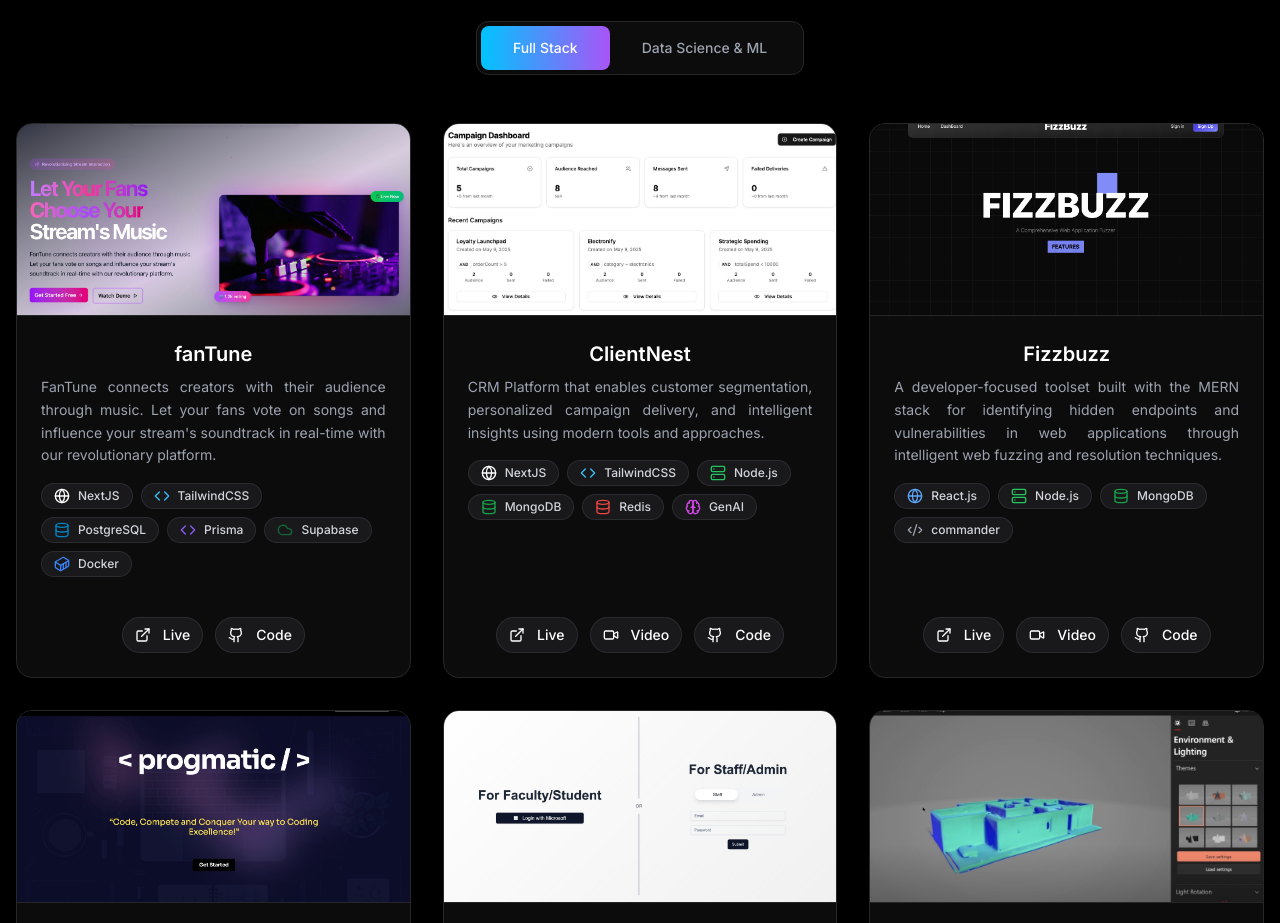
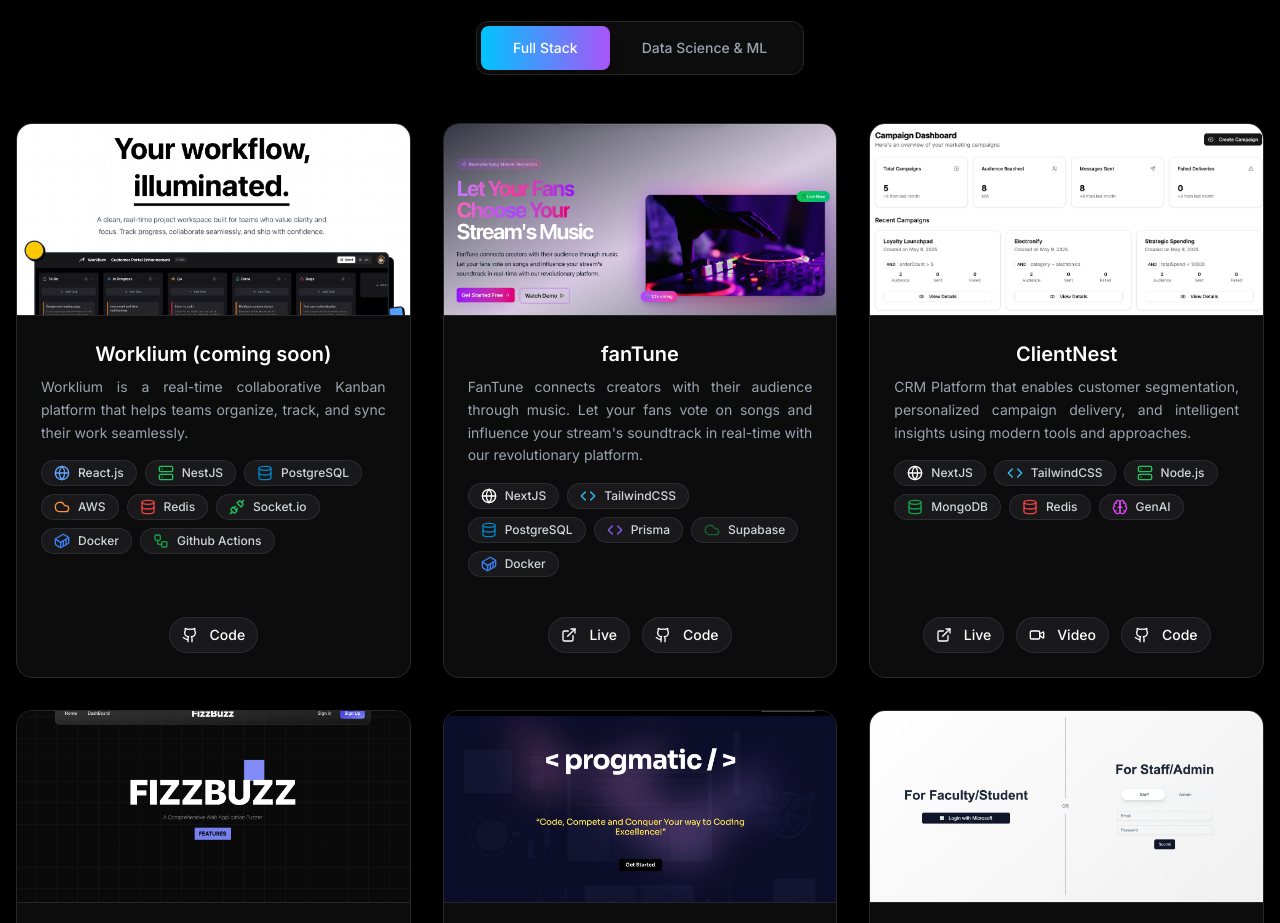
Before and after one commit to chayan-mann/portfolio-website, a Next.js app: page / in a window 1280 px wide. Shown: the part 2680-3603 px from the top of the page. Built offline with nearby package versions, Linux system fonts and the light colour scheme.

Commit message:
added new project

```diff
--- a/components/projects.tsx
+++ b/components/projects.tsx
@@ -26,9 +26,10 @@ import {
   Layers,
   Container,
   Unplug,
+  Workflow,
 } from "lucide-react";
 
-const techIconMap: { [key: string]: JSX.Element } = {
+const techIconMap: { [key: string]: React.ReactNode } = {
   Python: <Code2 className="h-4 w-4 text-yellow-500" />,
   FastAPI: <Server className="h-4 w-4 text-green-500" />,
   MongoDB: <Database className="h-4 w-4 text-green-600" />,
@@ -59,6 +60,8 @@ const techIconMap: { [key: string]: JSX.Element } = {
   Solidity: <Code className="h-4 w-4 text-sky-400" />,
   Redux: <Layers className="h-4 w-4 text-purple-800" />,
   "Socket.io": <Unplug className="h-4 w-4 text-green-500" />,
+  "NestJS": <Server className="h-4 w-4 text-green-500" />,
+  "Github Actions": <Workflow className="h-4 w-4 text-green-600" />,
 };
 
 export default function Projects() {
@@ -133,6 +136,25 @@ export default function Projects() {
   ];
 
   const fullStackProjects = [
+    {
+      title: "Worklium (coming soon)",
+      description:
+        "Worklium is a real-time collaborative Kanban platform that helps teams organize, track, and sync their work seamlessly.",
+      image: "/images/worklium.jpg",
+      technologies: [
+        "React.js",
+        "NestJS",
+        "PostgreSQL",
+        "AWS",
+        "Redis",
+        "Socket.io",
+        "Docker",
+        "Github Actions"
+      ],
+      liveLink: "",
+      demoVideo: "",
+      githubLink: "",
+    },
     {
       title: "fanTune",
       description:
```
Also changed, not shown: public/images/worklium.jpg (added).
